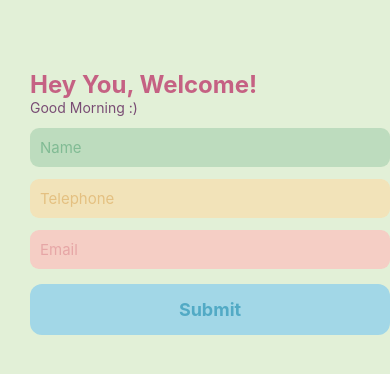
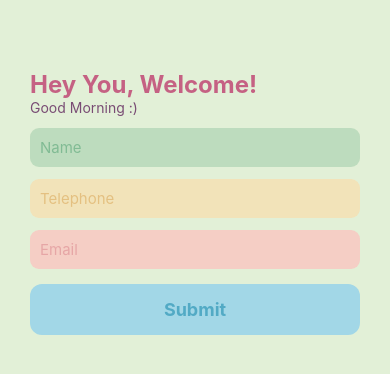
Before and after one commit to majuliah/trabalhoProgMobile1, a React Native app: screen / in a window 390 px wide. Shown: the top 374 px of the page. Built offline with nearby package versions, Linux system fonts and the light colour scheme.

Commit message:
enviando o trabalho finalizado

```diff
--- a/src/pages/styles.ts
+++ b/src/pages/styles.ts
@@ -4,6 +4,7 @@ import { Platform, TouchableOpacity  } from 'react-native';
 export const Container = styled.View`
         flex: 1px;
         background-color: #e2f0d7;
+        padding-right: 30px;
         padding-left: 30px;
         padding-top: 70px;
 `;
```
